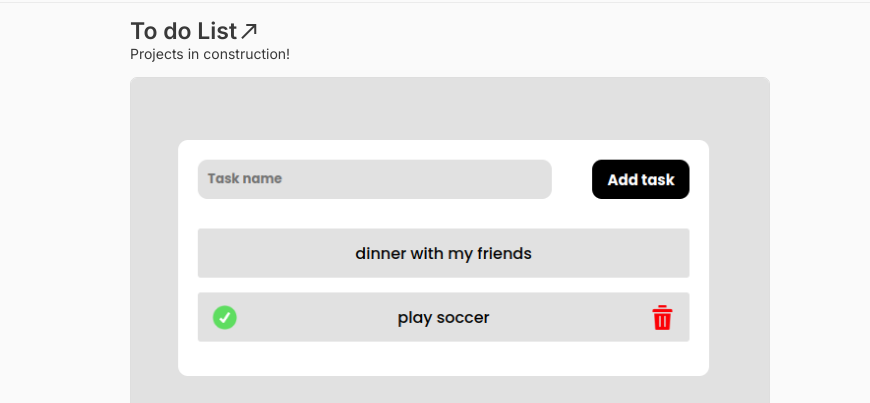
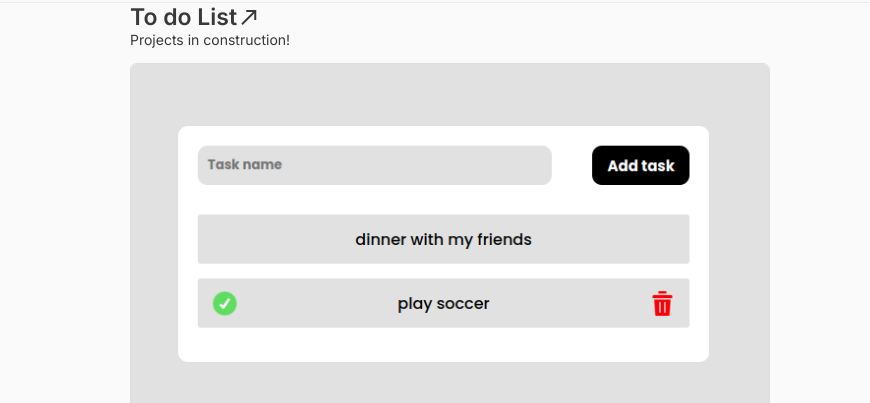
Before and after one commit to eikenn/portfolio, a plain HTML site: page index.html in a window 1280 px wide. Shown: the part 63-466 px from the top of the page, without its empty margins (190-1060 px from the left). Drawn offline with nearby package versions, Linux system fonts and the light colour scheme.

Commit message:
feat: add margin top to the body

```diff
--- a/css/styles.css
+++ b/css/styles.css
@@ -24,7 +24,7 @@
 body {
     font-size: 14px;
     background-color: var(--white);
-    padding-top: 5rem;
+    margin-top: 66px;
 }
 
 a {
```
